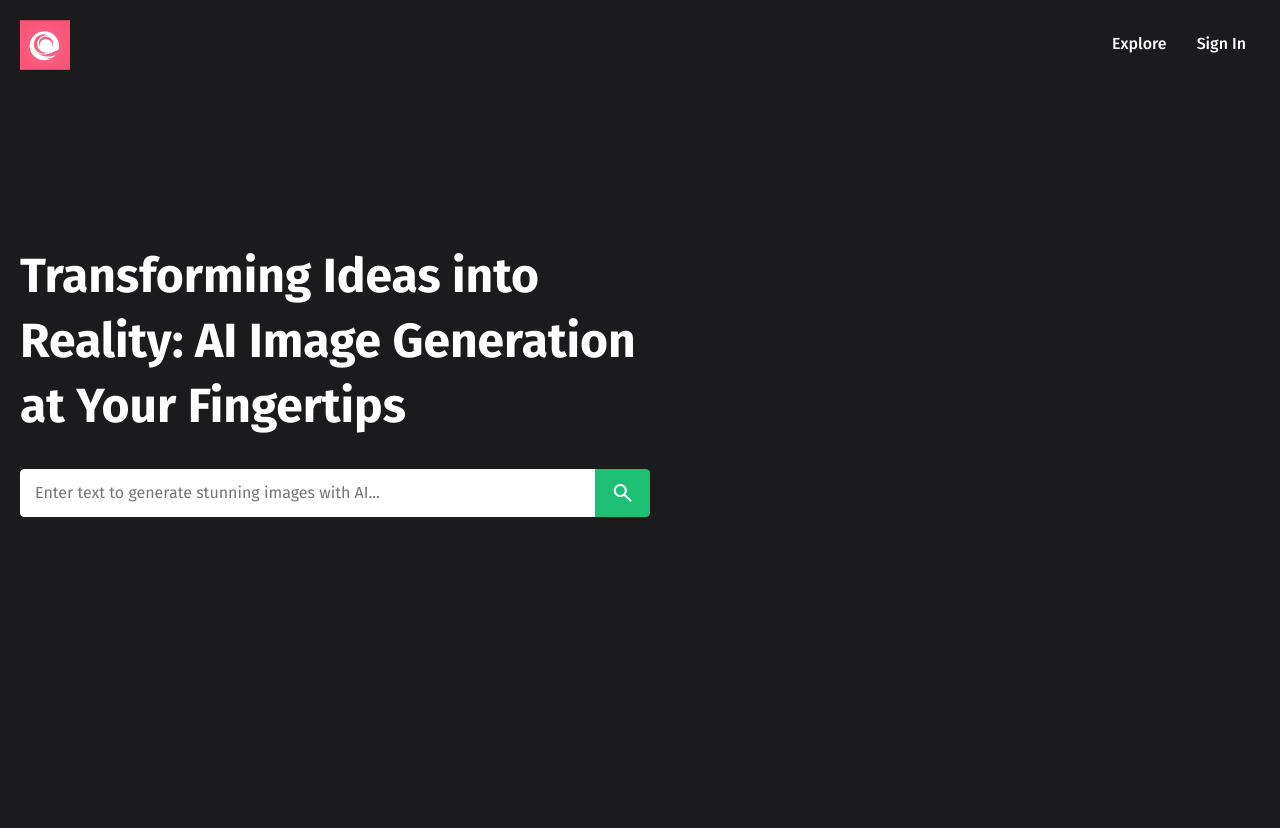
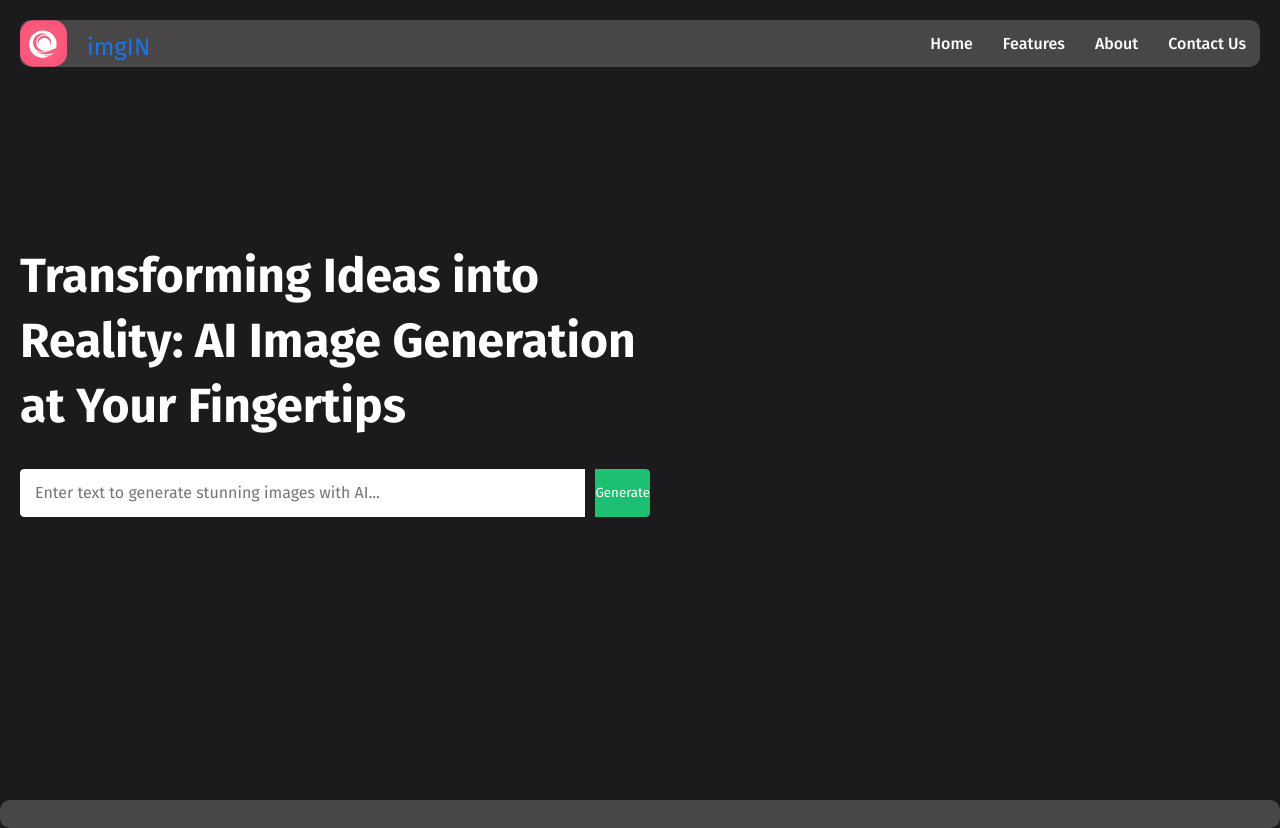
Before and after one commit to RituKumari98/imgIN, a plain HTML site: page landingPage.html in a window 1280 px wide. Before the commit the page ends 800 px from the top, so only its background shows below. Drawn offline with nearby package versions, Linux system fonts and the light colour scheme.

Commit message:
Made few changes

```diff
--- a/landingPage.css
+++ b/landingPage.css
@@ -21,17 +21,20 @@ header {
 }
 
 .navbar {
-  max-width: 1280px;
   margin: 0 auto;
   display: flex;
   align-items: flex-end;
   flex-direction: column;
   padding: 14px;
+  background-color: rgb(72, 70, 70);
+  border-radius: 10px;
 }
 
 .logo-img{
-    height: 50px;
-    width: 50px;
+    height: 47px;
+    width: 47px;
+    border-radius: 30%;
+    margin-right: 10px;
 }
 
 
@@ -42,6 +45,20 @@ header {
   gap: 30px;
   right: 20px;
 }
+.footer .menu-links{
+    display: flex;
+  align-items: center;
+  list-style: none;
+  gap: 30px;
+  right: 20px;
+}
+
+.footer .menu-links li a{
+    color: #fff;
+    font-weight: 500;
+    text-decoration: none;
+    transition: 0.2s ease;
+}
 
 .navbar .menu-links li a {
   color: #fff;
@@ -50,11 +67,11 @@ header {
   transition: 0.2s ease;
 }
 
-.navbar .menu-links li a:hover {
+.navbar .menu-links .footer li a:hover {
   color: #1dbf73;
 }
 
-.navbar .menu-links .join-btn a {
+.navbar .menu-links .footer a {
   border: 1px solid #fff;
   padding: 8px 15px;
   border-radius: 4px;
@@ -62,7 +79,6 @@ header {
 
 .img-generator-sec {
   height: 100vh;
-  background-image: url("images/hero-img.jpg");
   background-position: center;
   background-size: cover;
   position: relative;
@@ -89,6 +105,11 @@ header {
     position: absolute;
     top: 20px;
     left: 20px;
+    display: flex;
+    gap: 10px;
+    align-items: center;
+    color: #1a75eb;
+    font-size: x-large;
 }
 .img-generator-sec .search-form {
   height: 48px;
@@ -97,6 +118,7 @@ header {
   margin-top: 30px;
   border-radius: 4px;
   overflow: hidden;
+  gap: 10px;
 
 }
 
@@ -160,9 +182,20 @@ header {
   cursor: pointer;
   font-size: 1.7rem;
 }
+footer{
+    margin: 0 auto;
+    display: flex;
+    align-items: flex-end;
+    flex-direction: column;
+    padding: 14px;
+    background-color: rgb(72, 70, 70);
+    border-radius: 10px;
+
+}
 
 @media screen and (max-width: 900px) {
   header.show-mobile-menu::before {
+    min-width: 285px;
     content: "";
     height: 100%;
     width: 100%;
@@ -233,6 +266,12 @@ header {
     margin-top: 10px;
     border-radius: 4px;
     width: 100%;
+    font-size: auto;
+  }
+    .logo-img{
+        height: 57px;
+        width: 53.94px;
+        border-radius: 20%;
   }
 
 
--- a/landingPage.html
+++ b/landingPage.html
@@ -1,5 +1,4 @@
 <!DOCTYPE html>
-<!-- Coding By CodingNepal - www.codingnepalweb.com -->
 <html lang="en">
 <head>
   <meta charset="UTF-8">
@@ -15,11 +14,14 @@
             <a href="#">
                 <img src="images/logo.png" alt="imgIN Logo" class="logo-img">
               </a>
+              <p>imgIN</p>
         </ul>
 
         <ul class="menu-links">
-            <li><a href="#">Explore</a></li>
-            <li><a href="#">Sign In</a></li>
+            <li><a href="#">Home</a></li>
+            <li><a href="#">Features</a></li>
+            <li><a href="#">About </a></li>
+            <li><a href="#">Contact Us</a></li>
             <span id="close-menu-btn" class="material-symbols-outlined">close</span>
         </ul>
         <span id="hamburger-btn" class="material-symbols-outlined">menu</span>
@@ -31,10 +33,18 @@
         <h1>Transforming Ideas into Reality: AI Image Generation at Your Fingertips</h1>
       <form action="#" class="search-form">
         <input type="text" placeholder="Enter text to generate stunning images with AI...">
-        <button class="material-symbols-outlined" type="sumbit">search</button>
+        <button class="generate-btn" type="sumbit">Generate</button>
       </form>
     </div>
   </section>
+  <footer class="footer">
+    <ul class="menu-links">
+        <!-- <li><a href="#">Home</a></li>
+        <li><a href="#">Features</a></li>
+        <li><a href="#">About </a></li>
+        <li><a href="#">Contact Us</a></li> -->
+    </ul>
+  </footer>
 
   <script>
     const header = document.querySelector("header");
```
